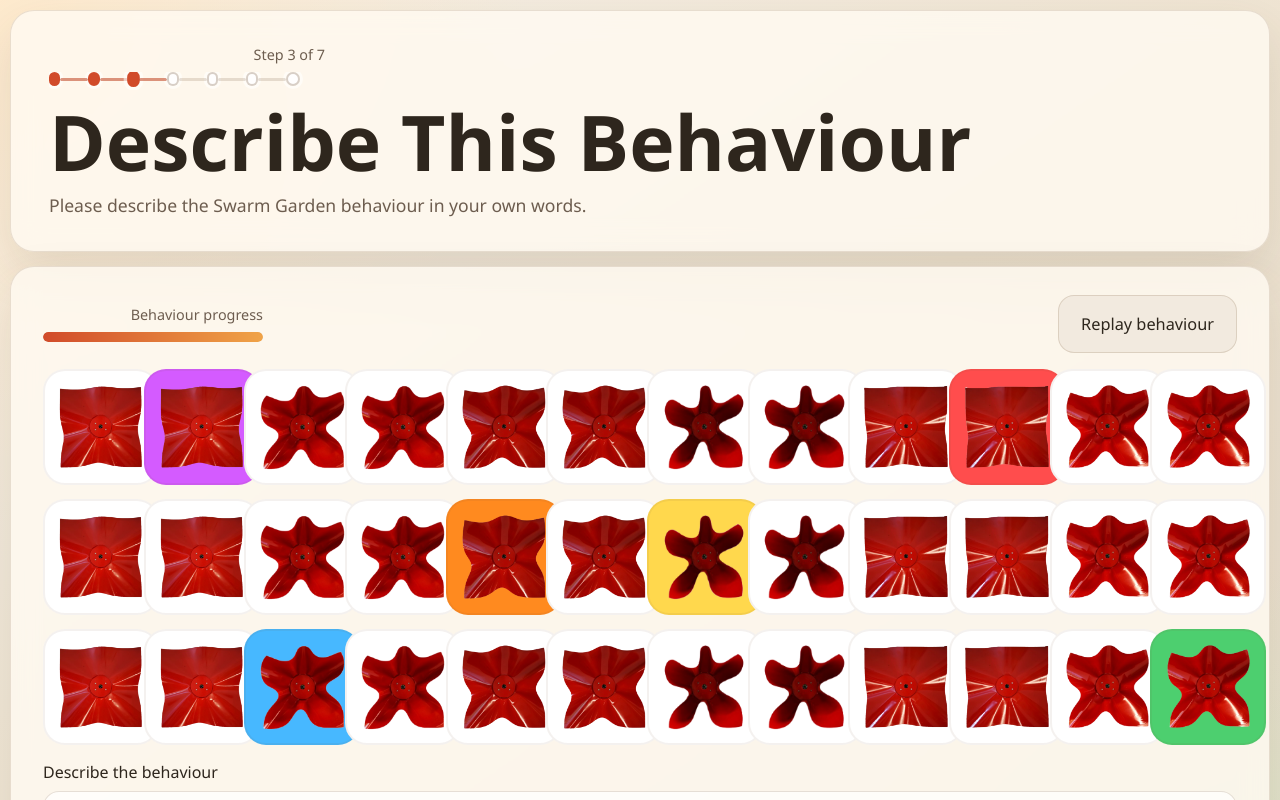
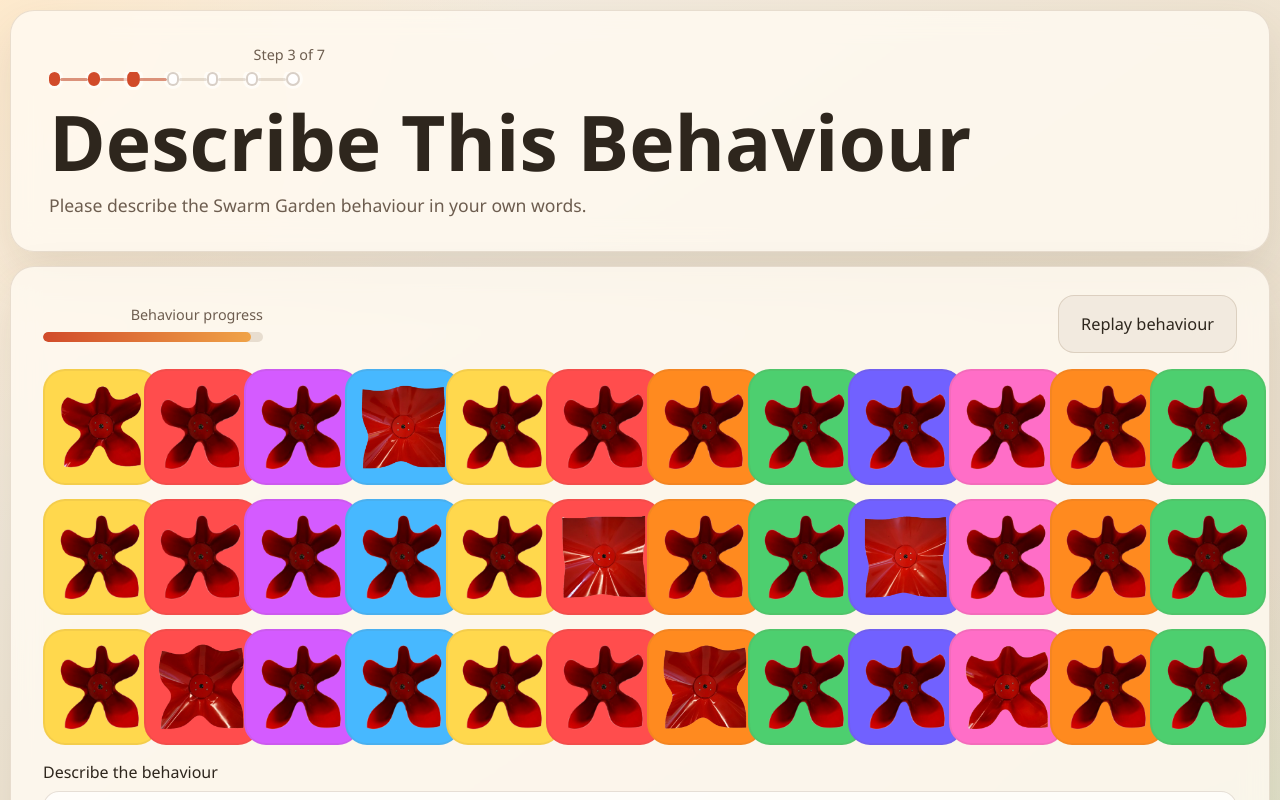
Before and after one commit to MerihanAlhafnawi/SwarmGardenSimulator, a Next.js app: page /describe-three in a window 1280 px wide. Shown: the top 800 px of the page. Built offline with nearby package versions, Linux system fonts and the light colour scheme; no server answers.

Commit message:
Randomize study behaviour and prompt variants

```diff
--- a/src/app/describe-three/page.tsx
+++ b/src/app/describe-three/page.tsx
@@ -1,6 +1,19 @@
+"use client";
+
+import { useEffect, useState } from "react";
 import BehaviourDescriptionStep from "@/components/BehaviourDescriptionStep";
+import { initializeStudyContextFromSearch } from "@/lib/study";
 
 export default function DescribeThreePage() {
+  const [variant, setVariant] = useState<"legacy" | "current" | null>(null);
+
+  useEffect(() => {
+    setVariant(initializeStudyContextFromSearch(window.location.search).studyVariants?.describeThree ?? "current");
+  }, []);
+
+  if (!variant) return null;
+
+  const legacy = variant === "legacy";
   return (
     <BehaviourDescriptionStep
       config={{
@@ -9,12 +22,13 @@ export default function DescribeThreePage() {
         progressStep: 3,
         responseLabel: "Describe the behaviour",
         responseKey: "behaviour-3",
-        stimulus:
-          "two-column bands bloom to different levels, then single robots gain random colors one at a time",
-        initialLevel: 1,
+        stimulus: legacy
+          ? "rainbow colors with robots blooming randomly"
+          : "two-column bands buckle to different levels, then single robots gain permanent random colors every 0.5 seconds",
+        initialLevel: legacy ? 11 : 1,
         nextHref: "/prepare",
         isFinalStep: true,
-        demoKind: "bloom-patterns-random-color",
+        demoKind: legacy ? "rainbow-random-bloom" : "bloom-patterns-random-color",
       }}
     />
   );
--- a/src/app/implement-two/page.tsx
+++ b/src/app/implement-two/page.tsx
@@ -4,7 +4,11 @@ export default function ImplementTwoPage() {
   return (
     <SwarmApplication
       mode="prompt"
-      promptText="Fireworks lighting up the sky"
+      promptVariants={{
+        legacy: "Fireworks lighting up the sky",
+        current: "Sun rising over the garden",
+      }}
+      promptVariantKey="implementTwo"
       promptSlot="provided-description-2"
       studyStep={5}
     />
--- a/src/app/implement/page.tsx
+++ b/src/app/implement/page.tsx
@@ -4,7 +4,11 @@ export default function ImplementPage() {
   return (
     <SwarmApplication
       mode="prompt"
-      promptText="Buckle from left to right"
+      promptVariants={{
+        legacy: "the color red flowing from right to left",
+        current: "Buckle from left to right",
+      }}
+      promptVariantKey="implementOne"
       promptNextHref="/implement-two"
       promptSlot="provided-description-1"
       studyStep={5}
--- a/src/components/BehaviourDescriptionStep.tsx
+++ b/src/components/BehaviourDescriptionStep.tsx
@@ -45,6 +45,9 @@ type StepConfig = {
   nextHref: string;
   isFinalStep?: boolean;
   demoKind:
+    | "blue-left-to-right"
+    | "yellow-orange-bloom"
+    | "rainbow-random-bloom"
     | "bloom-left-to-right"
     | "two-column-bloom-green"
     | "bloom-patterns-random-color";
@@ -53,6 +56,19 @@ type StepConfig = {
 const BLOOM_STEP_DELAY = 180;
 const TWO_COLUMN_BAND_DELAY = 1000;
 const GREEN_COLOR = "#36a852";
+const BLUE_COLOR = "#007fff";
+const YELLOW_ORANGE_COLORS = ["#fff1a8", "#ffe08a", "#ffd166", "#ffbe5c", "#ff9f43", "#f97316"];
+const RAINBOW_COLORS = ["#ff4d4d", "#ff8a1f", "#ffd84d", "#4dcf6f", "#47b8ff", "#7161ff", "#d45bff", "#ff6ec7"];
+const RANDOM_BLOOM_SEQUENCE = [
+  { row: 0, col: 3, level: 4 },
+  { row: 2, col: 9, level: 8 },
+  { row: 1, col: 5, level: 2 },
+  { row: 0, col: 10, level: 11 },
+  { row: 2, col: 1, level: 6 },
+  { row: 1, col: 8, level: 3 },
+  { row: 0, col: 0, level: 9 },
+  { row: 2, col: 6, level: 5 },
+];
 const SECOND_DEMO_BLOOM_BANDS = [
   { from: 1, to: 1 },
   { from: 1, to: 3 },
@@ -62,8 +78,8 @@ const SECOND_DEMO_BLOOM_BANDS = [
   { from: 1, to: 11 },
 ];
 const THIRD_DEMO_BLOOM_LEVELS = [3, 8, 5, 11, 2, 7];
-const THIRD_DEMO_BLOOM_STAGGER = 100;
-const THIRD_DEMO_BLOOM_DURATION = 450;
+const THIRD_DEMO_BLOOM_STAGGER = 350;
+const THIRD_DEMO_BLOOM_DURATION = 750;
 const RANDOM_COLOR_DELAY = 500;
 const RANDOM_COLOR_FLASHES = [
   { row: 0, col: 9, color: "#ff4d4d" },
@@ -275,6 +291,22 @@ export default function BehaviourDescriptionStep({ config }: { config: StepConfi
     });
   };
 
+  const setCellLevel = (row: number, col: number, level: number) => {
+    updateCells((draft) => {
+      draft[row][col].level = level;
+    });
+  };
+
+  const setAllLevels = (level: number) => {
+    updateCells((draft) => {
+      for (let row = 0; row < ROWS; row += 1) {
+        for (let col = 0; col < COLS; col += 1) {
+          draft[row][col].level = level;
+        }
+      }
+    });
+  };
+
   const bloomWave = (wave: Array<[number, number]>, delay: number) => {
     for (let level = 1; level <= 11; level += 1) {
       schedule(() => setWaveLevel(wave, level), delay + (level - 1) * BLOOM_STEP_DELAY);
@@ -285,6 +317,18 @@ export default function BehaviourDescriptionStep({ config }: { config: StepConfi
     Array.from({ length: ROWS }, (_, row) => [row, col] as [number, number]);
 
   const getDemoDuration = () => {
+    if (config.demoKind === "blue-left-to-right") {
+      return COLS * HOP_DELAY + COLOR_STEPS * COLOR_STEP_DELAY + 600;
+    }
+
+    if (config.demoKind === "yellow-orange-bloom") {
+      return YELLOW_ORANGE_COLORS.length * TWO_COLUMN_BAND_DELAY + 10 * BLOOM_STEP_DELAY + 1200;
+    }
+
+    if (config.demoKind === "rainbow-random-bloom") {
+      return 2200 + (RANDOM_BLOOM_SEQUENCE.length - 1) * 350 + 1200;
+    }
+
     if (config.demoKind === "bloom-left-to-right") {
       return (COLS - 1) * HOP_DELAY + 10 * BLOOM_STEP_DELAY + 600;
     }
@@ -316,6 +360,37 @@ export default function BehaviourDescriptionStep({ config }: { config: StepConfi
     resetGrid();
     const duration = getDemoDuration();
     startProgressBar(duration);
+
+    if (config.demoKind === "blue-left-to-right") {
+      for (let col = 0; col < COLS; col += 1) {
+        schedule(() => fadeWave(columnWave(col), BLUE_COLOR), col * HOP_DELAY);
+      }
+      return;
+    }
+
+    if (config.demoKind === "yellow-orange-bloom") {
+      YELLOW_ORANGE_COLORS.forEach((color, bandIndex) => {
+        const wave = [...columnWave(bandIndex * 2), ...columnWave(bandIndex * 2 + 1)];
+        schedule(() => fadeWave(wave, color), bandIndex * TWO_COLUMN_BAND_DELAY);
+      });
+
+      const bloomStartDelay = YELLOW_ORANGE_COLORS.length * TWO_COLUMN_BAND_DELAY;
+      for (let level = 1; level <= 11; level += 1) {
+        schedule(() => setAllLevels(level), bloomStartDelay + (level - 1) * BLOOM_STEP_DELAY);
+      }
+      return;
+    }
+
+    if (config.demoKind === "rainbow-random-bloom") {
+      const centerOutColumns = [5, 6, 4, 7, 3, 8, 2, 9, 1, 10, 0, 11];
+      centerOutColumns.forEach((col, index) => {
+        schedule(() => fadeWave(columnWave(col), RAINBOW_COLORS[index % RAINBOW_COLORS.length]), index * 220);
+      });
+      RANDOM_BLOOM_SEQUENCE.forEach((entry, index) => {
+        schedule(() => setCellLevel(entry.row, entry.col, entry.level), 2200 + index * 350);
+      });
+      return;
+    }
 
     if (config.demoKind === "bloom-left-to-right") {
       for (let col = 0; col < COLS; col += 1) {
--- a/src/lib/study.ts
+++ b/src/lib/study.ts
@@ -2,6 +2,14 @@ import { doc, getDoc, serverTimestamp, setDoc } from "firebase/firestore";
 import { getFirebaseDb } from "@/lib/firebase";
 
 export const STUDY_CONTEXT_STORAGE_KEY = "swarm-study-context";
+
+export type StudyVariants = {
+  describeOne: "legacy" | "current";
+  describeTwo: "legacy" | "current";
+  describeThree: "legacy" | "current";
+  implementOne: "legacy" | "current";
+  implementTwo: "legacy" | "current";
+};
 
 export type StudyContext = {
   source: "prolific" | "manual" | "unknown";
@@ -11,6 +19,7 @@ export type StudyContext = {
   manualParticipantId: string;
   manualSessionStamp: string;
   studyRunId: string;
+  studyVariants: StudyVariants | null;
 };
 
 const EMPTY_STUDY_CONTEXT: StudyContext = {
@@ -21,7 +30,39 @@ const EMPTY_STUDY_CONTEXT: StudyContext = {
   manualParticipantId: "",
   manualSessionStamp: "",
   studyRunId: "",
+  studyVariants: null,
 };
+
+const isVariantChoice = (value: unknown): value is "legacy" | "current" =>
+  value === "legacy" || value === "current";
+
+const isStudyVariants = (value: unknown): value is StudyVariants => {
+  if (!value || typeof value !== "object") {
+    return false;
+  }
+
+  const variants = value as Partial<StudyVariants>;
+  return (
+    isVariantChoice(variants.describeOne) &&
+    isVariantChoice(variants.describeTwo) &&
+    isVariantChoice(variants.describeThree) &&
+    isVariantChoice(variants.implementOne) &&
+    isVariantChoice(variants.implementTwo)
+  );
+};
+
+export function createStudyVariants(): StudyVariants {
+  const randomVariant = (): "legacy" | "current" =>
+    Math.random() < 0.5 ? "legacy" : "current";
+
+  return {
+    describeOne: randomVariant(),
+    describeTwo: randomVariant(),
+    describeThree: randomVariant(),
+    implementOne: randomVariant(),
+    implementTwo: randomVariant(),
+  };
+}
 
 export function getStoredStudyContext(): StudyContext {
   if (typeof window === "undefined") {
@@ -46,6 +87,7 @@ export function getStoredStudyContext(): StudyContext {
       manualParticipantId: parsed.manualParticipantId ?? "",
       manualSessionStamp: parsed.manualSessionStamp ?? "",
       studyRunId: parsed.studyRunId ?? "",
+      studyVariants: isStudyVariants(parsed.studyVariants) ? parsed.studyVariants : null,
     };
   } catch {
     return EMPTY_STUDY_CONTEXT;
@@ -83,6 +125,7 @@ export function storeStudyContext(value: Partial<StudyContext>) {
     manualParticipantId: value.manualParticipantId ?? current.manualParticipantId,
     manualSessionStamp: value.manualSessionStamp ?? current.manualSessionStamp,
     studyRunId: value.studyRunId ?? current.studyRunId,
+    studyVariants: value.studyVariants ?? current.studyVariants,
   };
 
   if (!next.prolificPid && !next.manualParticipantId) {
@@ -100,6 +143,10 @@ export function storeStudyContext(value: Partial<StudyContext>) {
 
   if (!next.studyRunId && (next.prolificPid || next.manualParticipantId)) {
     next.studyRunId = createStudyRunId();
+  }
+
+  if (!next.studyVariants && (next.prolificPid || next.manualParticipantId)) {
+    next.studyVariants = createStudyVariants();
   }
 
   window.localStorage.setItem(STUDY_CONTEXT_STORAGE_KEY, JSON.stringify(next));
@@ -130,6 +177,10 @@ export function initializeStudyContextFromSearch(search: string): StudyContext {
     storeStudyContext(fromSearch);
   } else if (!hasRequiredStudyContext(getStoredStudyContext())) {
     storeStudyContext({ source: "manual" });
+  }
+  const context = getStoredStudyContext();
+  if (hasRequiredStudyContext(context) && !context.studyVariants) {
+    storeStudyContext({ studyVariants: createStudyVariants() });
   }
   return getStoredStudyContext();
 }
@@ -182,6 +233,7 @@ type StudyRecord = {
   manualParticipantId: string;
   manualSessionStamp: string;
   studyRunId: string;
+  studyVariants: StudyVariants | null;
   steps?: {
     describeBehaviour?: {
       step: "describe-behaviour";
@@ -253,6 +305,7 @@ function getBaseStudyRecord(studyContext: StudyContext, existing?: StudyRecord |
     manualParticipantId: studyContext.manualParticipantId,
     manualSessionStamp: studyContext.manualSessionStamp,
     studyRunId: studyContext.studyRunId,
+    studyVariants: studyContext.studyVariants,
     steps: existing?.steps ?? {},
   };
 }
@@ -265,6 +318,7 @@ export function advanceStudyRun(context: StudyContext): StudyContext {
   const nextContext = {
     ...context,
     studyRunId: createStudyRunId(),
+    studyVariants: createStudyVariants(),
   };
   storeStudyContext(nextContext);
   return nextContext;
```
Also changed, not shown: src/app/behaviour/page.tsx (+16 -3 lines), src/app/describe-two/page.tsx (+17 -3 lines), src/components/SwarmApplication.tsx (+11 -2 lines).
